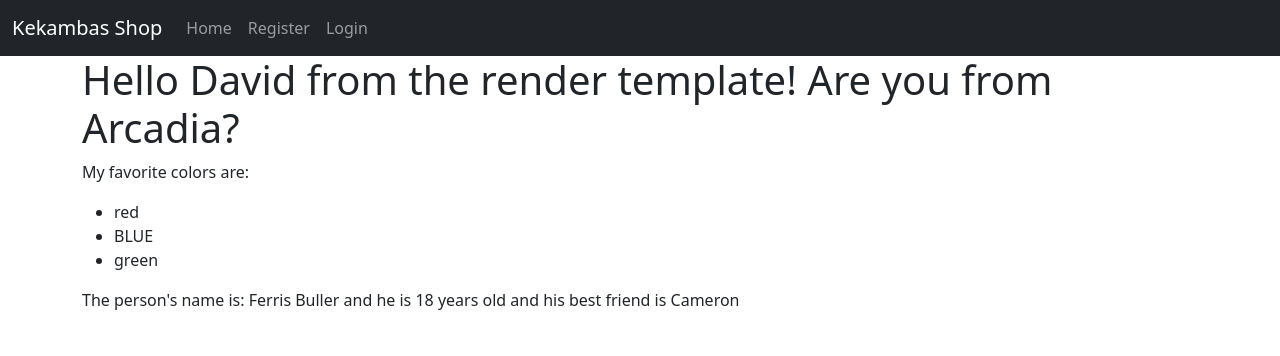
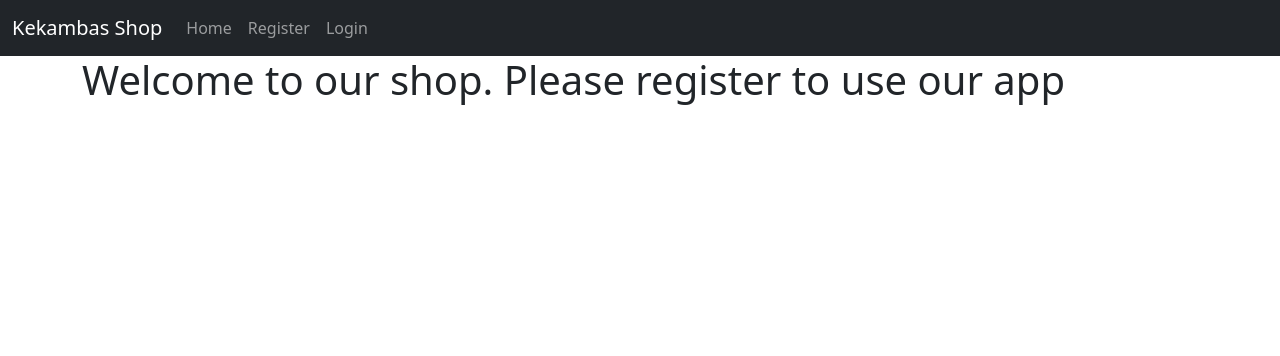
Before and after one commit to dshinnn/Flask_RestAPI, a Flask app: page / in a window 1280 px wide. Shown: the top 356 px of the page. Run offline with Flask 2, Linux system fonts and the light colour scheme; some libraries are stand-ins or nearby versions.

Commit message:
Login and logout change on authentication

```diff
--- a/app/routes.py
+++ b/app/routes.py
@@ -1,6 +1,6 @@
 from app import app
 from flask import render_template, redirect, url_for
-from flask_login import login_user
+from flask_login import login_user, logout_user
 from app.forms import RegisterForm, LoginForm
 from app.models import User
 
@@ -64,3 +64,8 @@ def login():
         return redirect(url_for('index'))
 
     return render_template('login.html', form=form)
+
+@app.route('/logout')
+def logout():
+    logout_user()
+    return redirect(url_for('index'))
--- a/app/templates/index.html
+++ b/app/templates/index.html
@@ -3,21 +3,9 @@
 
 <!-- Overrides parent's template content block -->
 {% block content %}
-    {# {{ }} references a variable in jinja #}
-    <h1>Hello {{ name }} from the render template! Are you from {{city}}?</h1>
-    <p>My favorite colors are:</p>
-    <ul>
-        <!-- for-loop example in jinja -->
-        {% for c in colors %}
-            <!-- if-else example in jinja -->
-            {% if c == 'blue' %}
-                <li>{{ c.upper() }}</li>
-            {% else %}
-                <li>{{c}}</li>
-            <!-- MUST have endif to let jinja know where the if statement ends (indents do not matter in jinja) -->
-            {% endif %}
-        <!-- MUST have endfor to let jinja know where the for-loop ends (indents do not matter in jinja) -->
-        {% endfor %}
-    </ul>
-    <p>The person's name is: {{ person['name'] }} and he is {{ person['age'] }} years old and his best friend is {{ person['best_friend'] }}</p>
+    {% if current_user.is_authenticated %}
+        <h1>Welcome back, {{ current_user.username }}!</h1>
+    {% else %}
+        <h1>Welcome to our shop. Please register to use our app</h1>
+    {% endif %}
 {% endblock %}
--- a/app/templates/nav.html
+++ b/app/templates/nav.html
@@ -9,12 +9,18 @@
                     <li class="nav-item">
                     <a class="nav-link" href="{{ url_for('index') }}">Home</a>
                     </li>
+                    {% if current_user.is_anonymous %}
                     <li class="nav-item">
                     <a class="nav-link" href="{{ url_for('register') }}">Register</a>
                     </li>
                     <li class="nav-item">
                     <a class="nav-link" href="{{ url_for('login') }}">Login</a>
                     </li>
+                    {% else %}
+                    <li class="nav-item">
+                        <a class="nav-link" href="{{ url_for('logout') }}">Logout</a>
+                    </li>
+                    {% endif %}
                 </ul>
             </div>
     </div>
```
Also changed, not shown: 1 other file.
